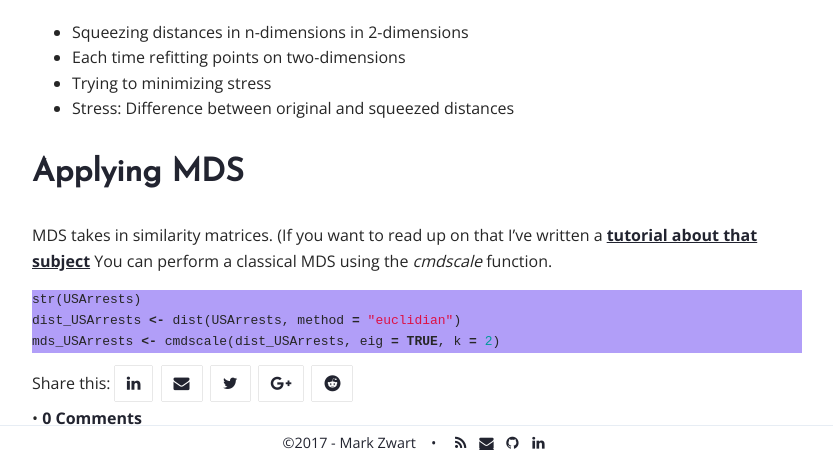
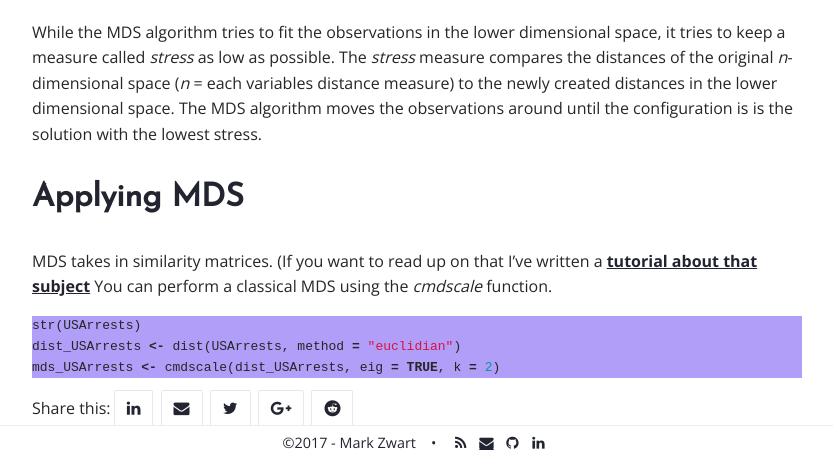
Before and after one commit to mark-me/mark-me.github.io, a Jekyll site: the page built from _pages/tutorials/mds/mds.md, in a window 1280 px wide and 900 px high, scrolled down 1167 px, cut to the strip 442-900 px from the top of the window. Shown: the whole strip, without its empty margins (223-1056 px from the left). Built offline with Jekyll 4.4.1, drawn with Linux system fonts in a browser that asks for light colours; nearby versions of some CDN libraries; comment, search, counter and statistics services are not loaded.

Commit message:
Update mds.md

```diff
--- a/_pages/tutorials/mds/mds.md
+++ b/_pages/tutorials/mds/mds.md
@@ -29,10 +29,7 @@ The MDS-like solution you are very familiar with, without even being conscious o
 <iframe width="560" height="315" src="https://www.youtube.com/embed/kIID5FDi2JQ" frameborder="0" gesture="media" allow="encrypted-media" allowfullscreen></iframe>
 {: refdef}
 
-* Squeezing distances in n-dimensions in 2-dimensions
-* Each time refitting points on two-dimensions
-* Trying to minimizing stress
-* Stress: Difference between original and squeezed distances
+While the MDS algorithm tries to fit the observations in the lower dimensional space, it tries to keep a measure called _stress_ as low as possible. The _stress_ measure compares the distances of the original _n_-dimensional space (_n_ = each variables distance measure) to the newly created distances in the lower dimensional space. The MDS algorithm moves the observations around until the configuration is is the solution with the lowest stress.
 
 # Applying MDS
 
```
